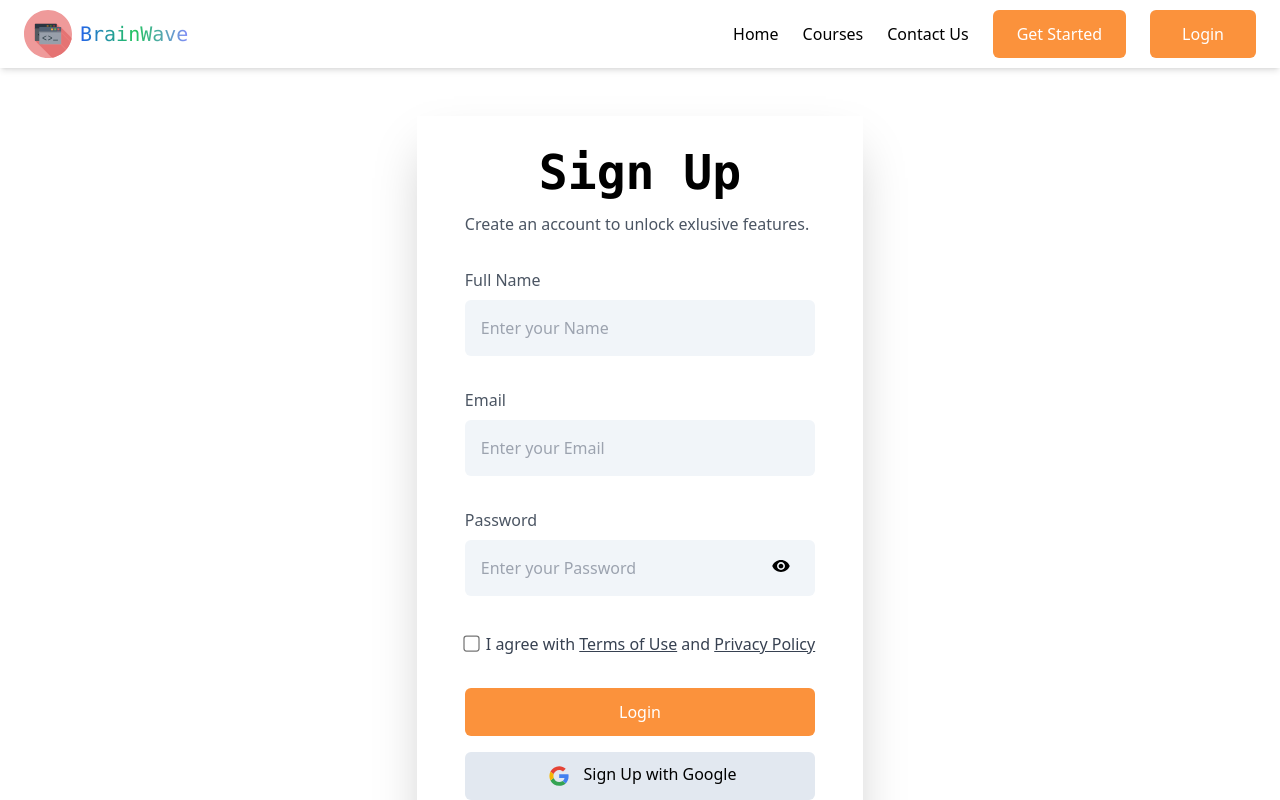
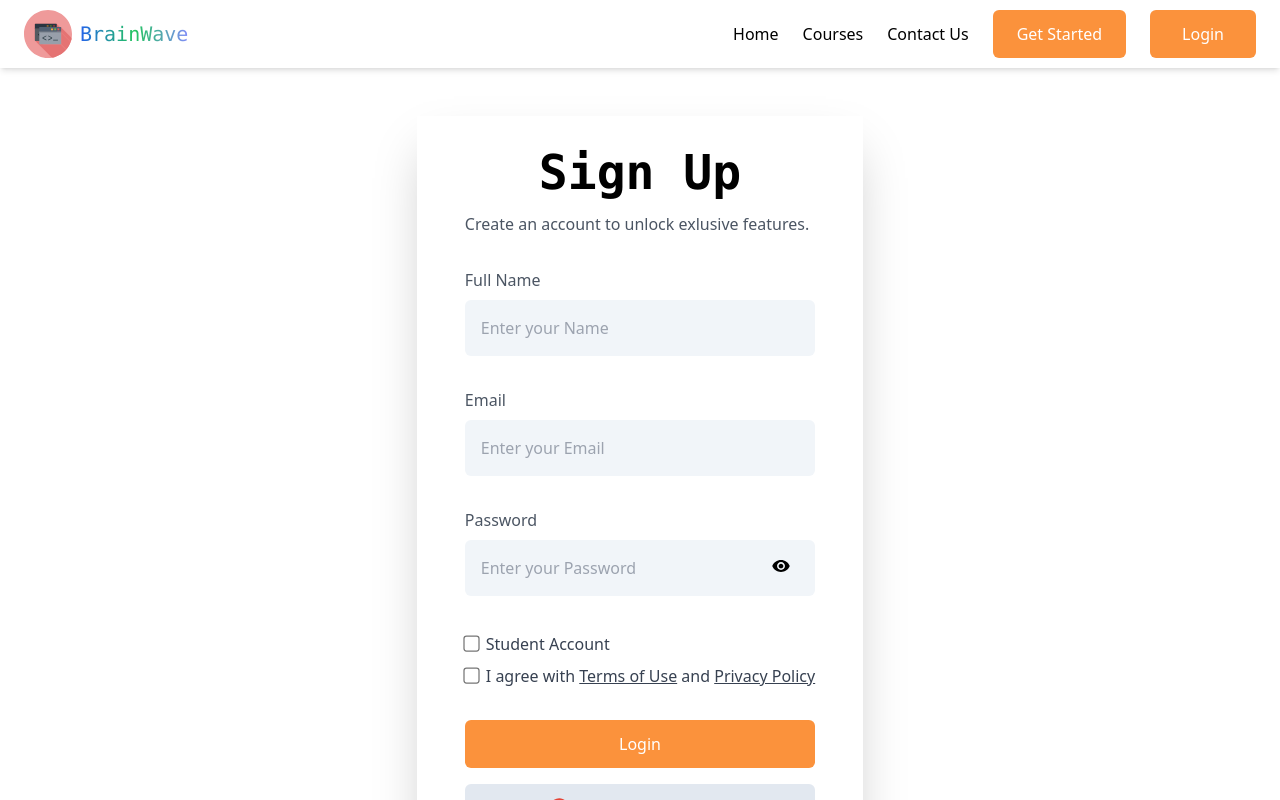
Before and after one commit to edward352/brainwave, a React (Vite) app: page /signup in a window 1280 px wide. Shown: the top 800 px of the page. Built offline with nearby package versions, Linux system fonts and the light colour scheme.

Commit message:
studentlogin

```diff
--- a/src/components/Login/Login.jsx
+++ b/src/components/Login/Login.jsx
@@ -21,11 +21,19 @@ const Login = () => {
             <button onClick={()=>(setPass(!pass))} className='absolute right-6 bottom-11 text-xl '>{pass ? <IoMdEyeOff/> :<IoMdEye />}</button>
             <div className='text-end text-gray-600 '><Link className=''>Forgot Password?</Link ></div>
             </div>
+            <div className='flex gap-4'>
             <div className='text-gray-700'>
                 <input className='accent-slate-200 mr-2 scale-125 cursor-pointer' type="checkbox" name="rem-id" id="rem-id" />
 
                 <label   htmlFor="rem-id ">Remember Me</label>
             </div>
+            <div className='text-gray-700 '>
+                <input className='accent-slate-200 mr-2 scale-125 cursor-pointer' type="checkbox" name="rem-id" id="rem-id" />
+
+                <label   htmlFor="ins-id ">Student Account</label>
+            </div>
+            </div>
+
             <div className='flex flex-col gap-4'>
                 <button className='bg-orange-400 py-3 text-white rounded-md font-medium'>Login</button>
                <button className='bg-slate-200 py-2 rounded-md font-medium'><img className='inline-block w-8 mr-2 ' src="src\assets\img\googlelogin.svg" alt="" />Login with Google</button>
--- a/src/components/Signup/Signup.jsx
+++ b/src/components/Signup/Signup.jsx
@@ -26,10 +26,15 @@ const Signup = () => {
             <input className='w-full mb-1 px-4 py-4 bg-slate-100 rounded-md'  placeholder='Enter your Password' type={pass ? "text":"password"} name="pass-id" id="email-id"/>
             <button onClick={()=>(setPass(!pass))} className='absolute right-6 bottom-6 text-xl '>{pass ? <IoMdEyeOff/> :<IoMdEye />}</button>
             </div>
-            <div className='text-gray-700'>
+            <div className='text-gray-700 flex flex-col gap-2'>
+            <div className='text-gray-700 '>
                 <input className='accent-slate-200 mr-2 scale-125 cursor-pointer' type="checkbox" name="rem-id" id="rem-id" />
-
+                <label   htmlFor="ins-id ">Student Account</label>
+            </div>
+                <div>
+                <input className='accent-slate-200 mr-2 scale-125 cursor-pointer' type="checkbox" name="rem-id" id="rem-id" />
                 <label  htmlFor="rem-id ">I agree with <a className="underline" href="">Terms of Use</a> and <a className="underline" href="">Privacy Policy</a></label>
+            </div>
             </div>
             <div className='flex flex-col gap-4'>
                 <button className='bg-orange-400 py-3 text-white rounded-md font-medium'>Login</button>
```
